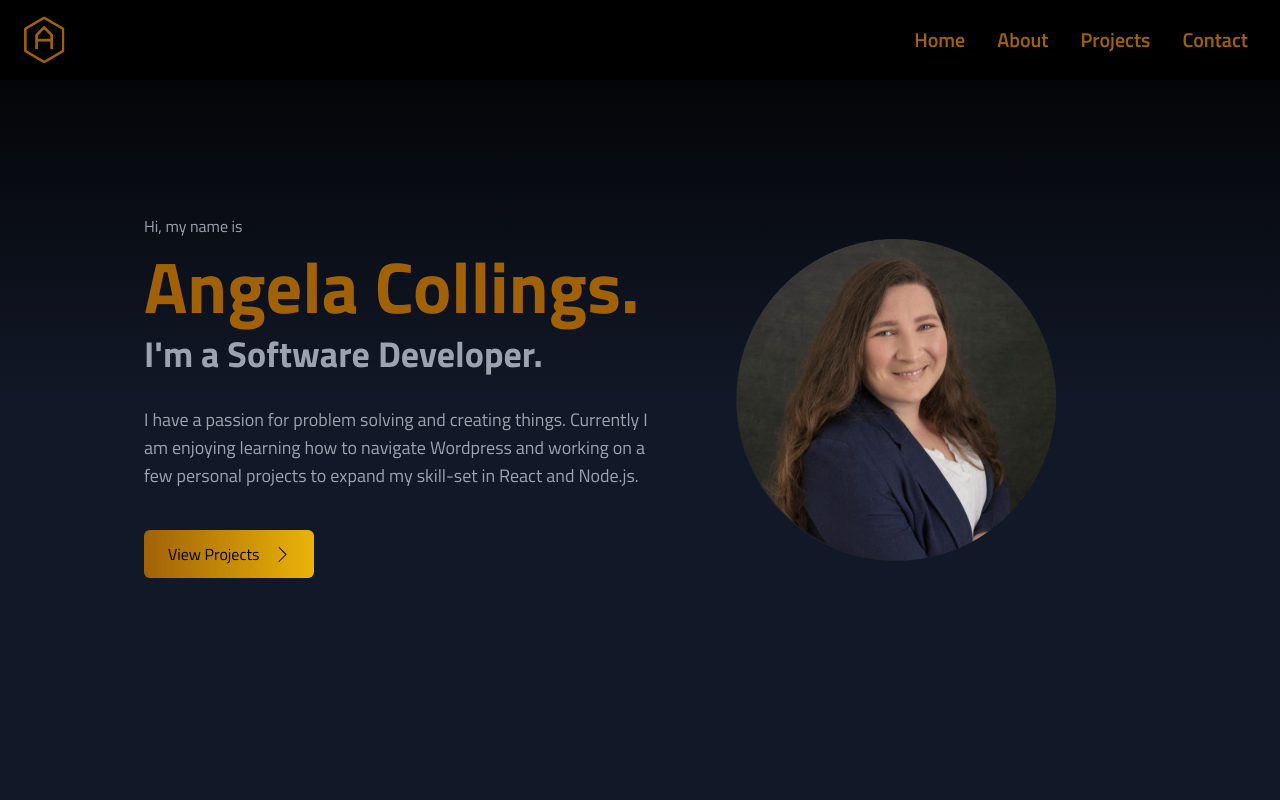
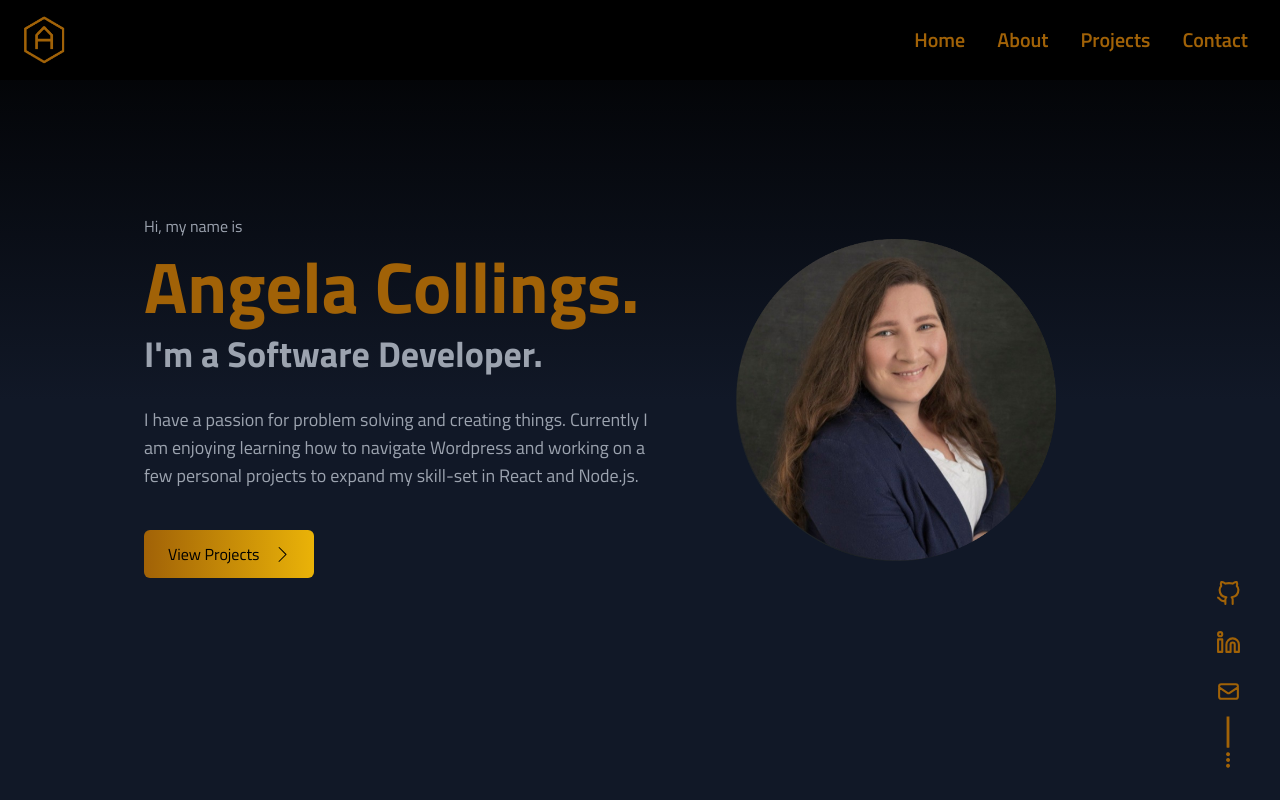
Before and after one commit to angelacollings/portfolio-v1, a React (Create React App) app: page / in a window 1280 px wide. Built offline with nearby package versions, Linux system fonts and the light colour scheme.

Commit message:
add socials component

```diff
--- a/src/App.js
+++ b/src/App.js
@@ -1,11 +1,14 @@
 import Home from "./components/Home";
 import NavBar from "./components/NavBar";
+import SocialsBar from "./components/SocialsBar";
 
 function App() {
   return (
     <div className="App">
       <NavBar />
       <Home />
+
+      <SocialsBar />
     </div>
   );
 }
--- /dev/null
+++ b/src/components/SocialsBar.jsx
@@ -0,0 +1,54 @@
+import React from "react";
+import { FiGithub, FiLinkedin } from "react-icons/fi";
+import { HiOutlineMail } from "react-icons/hi";
+import { AiOutlineLine } from "react-icons/ai";
+import { SlOptionsVertical } from "react-icons/sl";
+
+const SocialsBar = () => {
+  return (
+    <div className="flex-col bottom-[4%] right-0 fixed">
+      <ul>
+        <li className="flex justify-between items-center w-20 px-4 py-2">
+          <a href="https://github.com/angelacollings">
+            <FiGithub
+              size={25}
+              className="flex text-yellow-700 hover:text-yellow-500 hover:scale-125 duration-200"
+            />
+          </a>
+        </li>
+        <li className="flex justify-between items-center w-20  px-4 py-4">
+          <a href="https://www.linkedin.com/in/angelacollings">
+            <FiLinkedin
+              size={25}
+              className="flex text-yellow-700 hover:text-yellow-500 hover:scale-125 duration-200"
+            />
+          </a>
+        </li>
+        <li className="flex justify-between items-center w-20 px-4 py-2">
+          <a href="none">
+            <HiOutlineMail
+              size={25}
+              className="flex text-yellow-700 hover:text-yellow-500 hover:scale-125 duration-200"
+            />
+          </a>
+        </li>
+        <li className="flex justify-between items-center px-2">
+          <AiOutlineLine
+            className="flex justify-between items-center text-yellow-700 rotate-90
+            w-10
+            h-10"
+          />
+        </li>
+        <li className="flex justify-between items-center px-5">
+          <SlOptionsVertical
+            className="flex justify-between items-center text-yellow-700
+            w-4
+            "
+          />
+        </li>
+      </ul>
+    </div>
+  );
+};
+
+export default SocialsBar;
```
